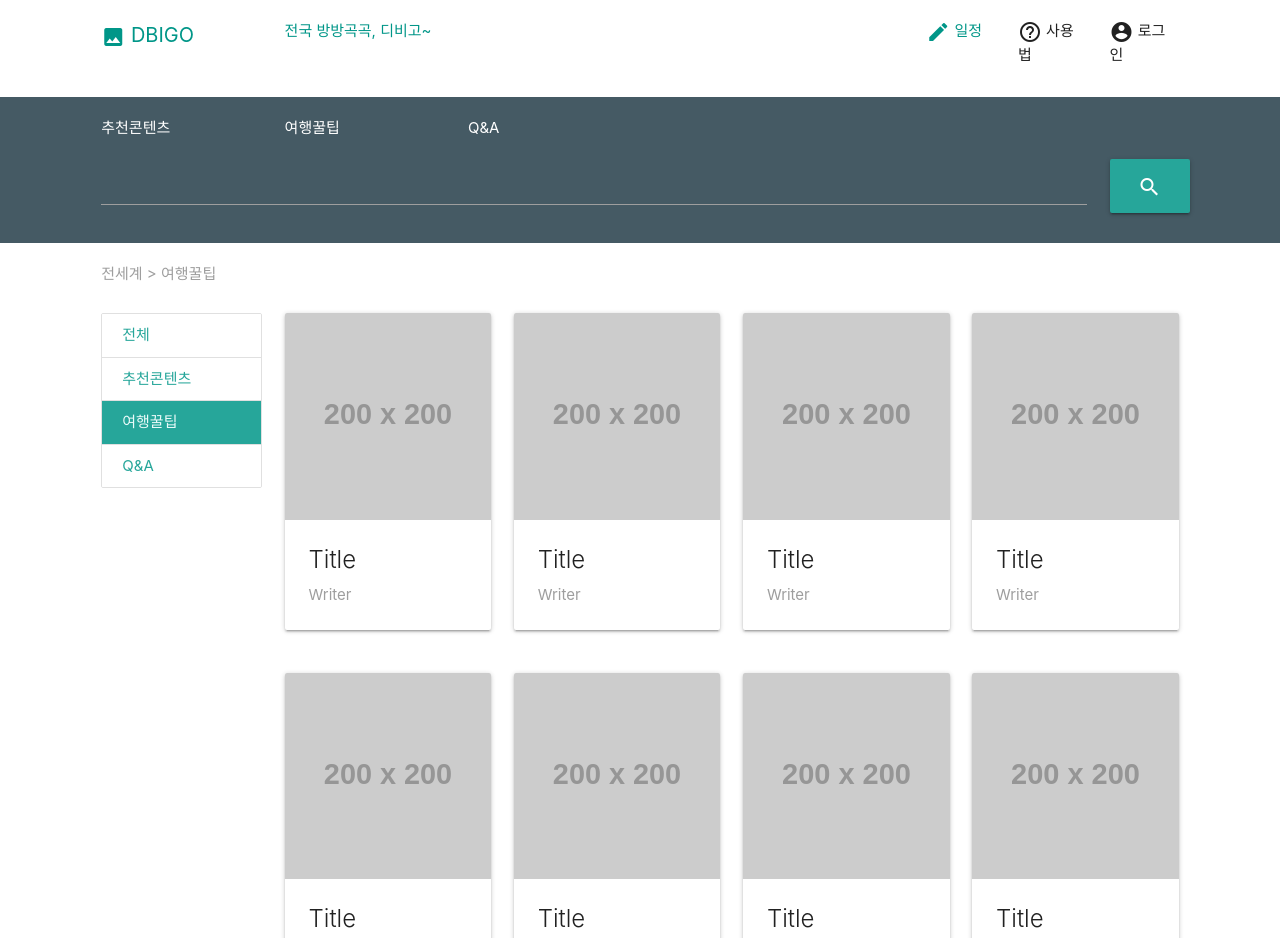
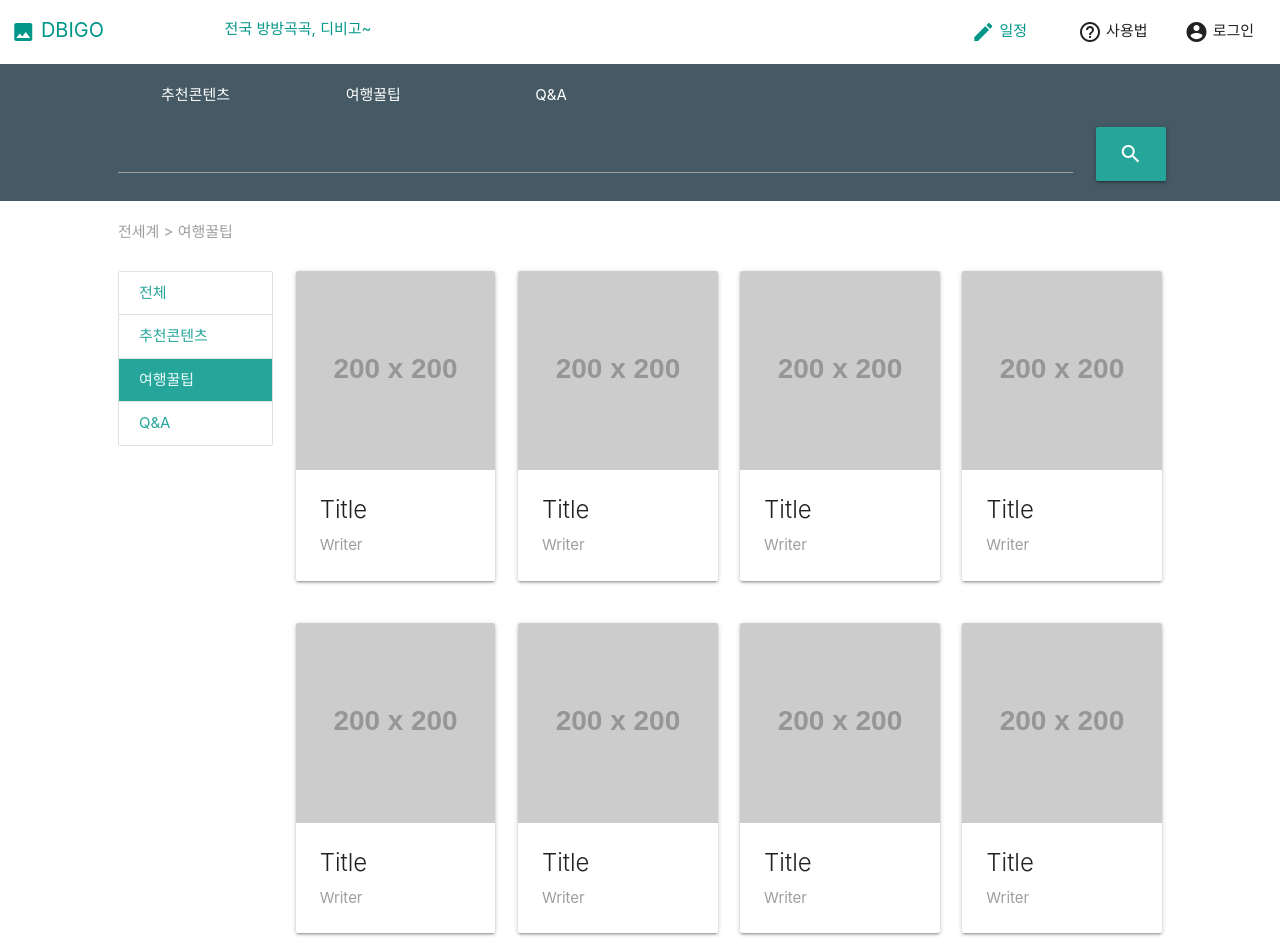
Before and after one commit to ganaab0000/dibigo, a plain HTML site: page project/tips.html in a window 1280 px wide. Shown: the top 938 px of the page. Drawn offline with nearby package versions, Linux system fonts and the light colour scheme; placeholder pictures from the web are drawn by us.

Commit message:
UI 수정

```diff
--- a/project/write-scedule.html
+++ b/project/tips.html
@@ -13,57 +13,108 @@
     <link href="https://fonts.googleapis.com/icon?family=Material+Icons" rel="stylesheet">
 
     <style>
+        /* .col {
+            padding: 10px;
+        } */
+
+        /* .dibigo-container {
+            padding-bottom: 10px;
+            padding-top: 20px;
+            padding-left: 90px;
+            padding-right: 90px;
+        } */
+
         i.material-icons {
             vertical-align: middle;
         }
 
-        .col {
-            padding: 10px;
+        .top-padding-20 {
+            padding-top: 20px;
         }
-        .dibigo-container {
-            padding-bottom: 10px;
-            padding-top: 20px;
-            padding-left: 90px;
-            padding-right: 90px;
+
+        .right-margin-10 {
+            margin-right: 10px;
         }
-        .right-margin {
-            margin-right: 10px;
+
+        .margin-0 {
+            margin: 0px;
+        }
+
+        .font-size-20 {
+            font-size: 20px;
+        }
+
+        .vertical-align-center {
+            vertical-align: baseline;
+        }
+
+        .line-height-nav {
+            line-height: 120%;
+        }
+
+        .antiquewhite-text {
+            /* Chrome, Firefox, Opera, Safari 10.1+ */
+            color: antiquewhite;
+            opacity: 1;
+            /* Firefox */
+        }
+
+        .search-btn {
+            width: 70px;
+            padding: 0px;
+        }
+
+        @media (max-width: 600px) {
+            .timer-display-none {
+                display: none;
+            }
+
+            .timer-width-full {
+                width: 100%;
+            }
         }
     </style>
 </head>
 
 <body>
-    <div class="dibigo-container">
-        <div class="row">
-            <div class="col s2 teal-text" style="font-size: 20px;"><i class="material-icons">image</i> DBIGO</div>
-            <div class="col s7 teal-text" >전국 방방곡곡, 디비고~</div>
-            <div class="col s1 teal-text"><i class="material-icons">create</i> 일정</div>
-            <div class="col s1"><i class="material-icons">help_outline</i> 사용법</div>
-            <div class="col s1"><i class="material-icons">account_circle</i> 로그인</div>
+    <div class="top-padding-20">
+        <div class="row line-height-nav">
+            <div class="col s3 m2 teal-text font-size-20"><i class="material-icons">image</i> DBIGO</div>
+            <div class="col s0 m7 teal-text timer-display-none">전국 방방곡곡, 디비고~</div>
+            <div class="col s3 m1 teal-text"><i class="material-icons">create</i> 일정</div>
+            <div class="col s3 m1"><i class="material-icons">help_outline</i> 사용법</div>
+            <div class="col s3 m1"><i class="material-icons">account_circle</i> 로그인</div>
         </div>
     </div>
-    <div class="dibigo-container white-text blue-grey darken-2">
-        <div class="row">
-            <div class="col s2">추천콘텐츠</div>
-            <div class="col s2">여행꿀팁</div>
-            <div class="col s2">Q&A</div>
+    <div class="top-padding-20 row white-text blue-grey darken-2">
+        <div class="col s0 m1"></div>
+        <div class="col s12 m10">
+            <div class="row center-align">
+                <div class="col s4 m2">추천콘텐츠</div>
+                <div class="col s4 m2">여행꿀팁</div>
+                <div class="col s4 m2">Q&A</div>
             </div>
             <div class="row">
-            <div class="col s11">
-                <input type="text" class="white-text">
+                <div class="col s12 m11">
+                    <input type="text" class="white-text" placeholder="">
                 </div>
-            <div class="col s1">
-                <a class="waves-effect waves-light btn-large"><i class="material-icons">search</i></a>
+                <div class="col s12 m1 right-align">
+                    <a class="waves-effect waves-light btn-large search-btn timer-width-full"><i
+                            class="material-icons">search</i></a>
                 </div>
             </div>
         </div>
-    <div class="dibigo-container">
+        <div class="col s0 m1"></div>
+    </div>
 
+    <div class="row">
+        <div class="col s0 m1"></div>
+        <div class="col s12 m10">
             <div class="row grey-text ">
                 <div class="col s12">전세계 > 여행꿀팁</div>
             </div>
             <div class="row">
-            <div class="col s2">
+                <div class="col s12 m2">
                     <div class="collection">
                         <a href="#!" class="collection-item">전체</a>
                         <a href="#!" class="collection-item">추천콘텐츠</a>
@@ -71,7 +122,7 @@
                         <a href="#!" class="collection-item">Q&A</a>
                     </div>
                 </div>
-            <div class="col s10">
+                <div class="col s12 m10">
 
                     <div class="row">
                         <div class="col s12 m3">
@@ -229,23 +280,30 @@
                 </div>
             </div>
         </div>
+        <div class="col s0 m1"></div>
+
+    </div>
 
 
 
-    <div class="dibigo-container white-text blue-grey darken-2">
+    <div class="top-padding-20 row white-text blue-grey darken-2 margin-0">
+        <div class="col s0 m1"></div>
+        <div class="col s12 m10">
             <div class="row">
-            <span class="right-margin">서비스 소개</span>
-            <span class="right-margin">사용법</span>
-            <span class="right-margin">이용문의</span>
-            <span class="right-margin">이용약관</span>
-            <span class="right-margin">개인정보 취급방침</span>
-            <span class="right-margin">사이트맵</span>
+                <span class="right-margin-10">서비스 소개</span>
+                <span class="right-margin-10">사용법</span>
+                <span class="right-margin-10">이용문의</span>
+                <span class="right-margin-10">이용약관</span>
+                <span class="right-margin-10">개인정보 취급방침</span>
+                <span class="right-margin-10">사이트맵</span>
             </div>
             <div class="row">
                 <p>상호명 : (주)디비고 | 대표 : ㅇㅇㅇ | 개인정보책임자 : ㅇㅇㅇ</p>
                 <p>사업자등록번호 : 000-00-00000 | 통신판매업신고번호 : 제 2020-서울용산-0000 호 | 사업자정보확인</p>
             </div>
         </div>
+        <div class="col s0 m1"></div>
+    </div>
 
 </body>
 
```
Lines whose indentation alone changed are shown as unchanged.
